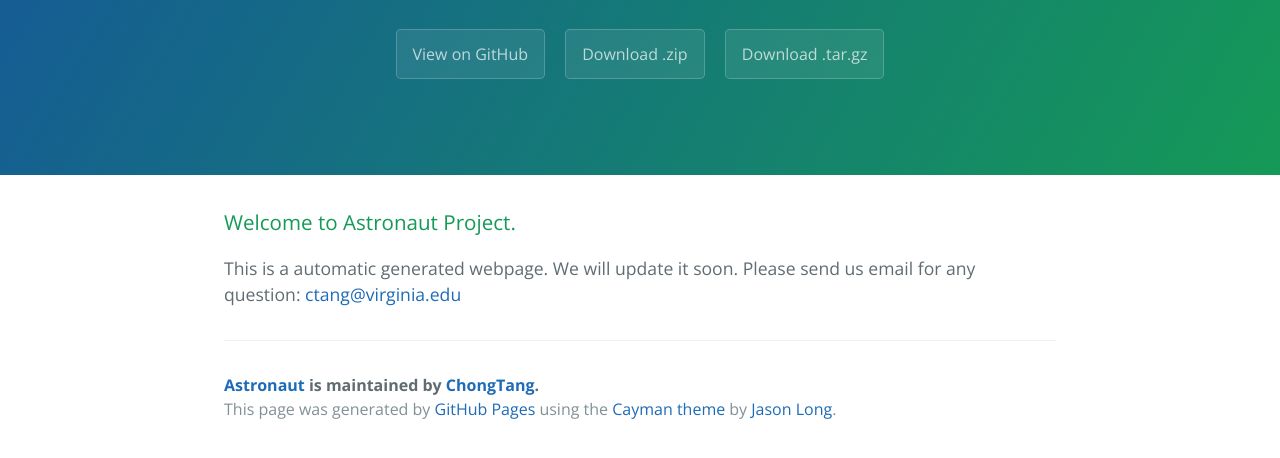
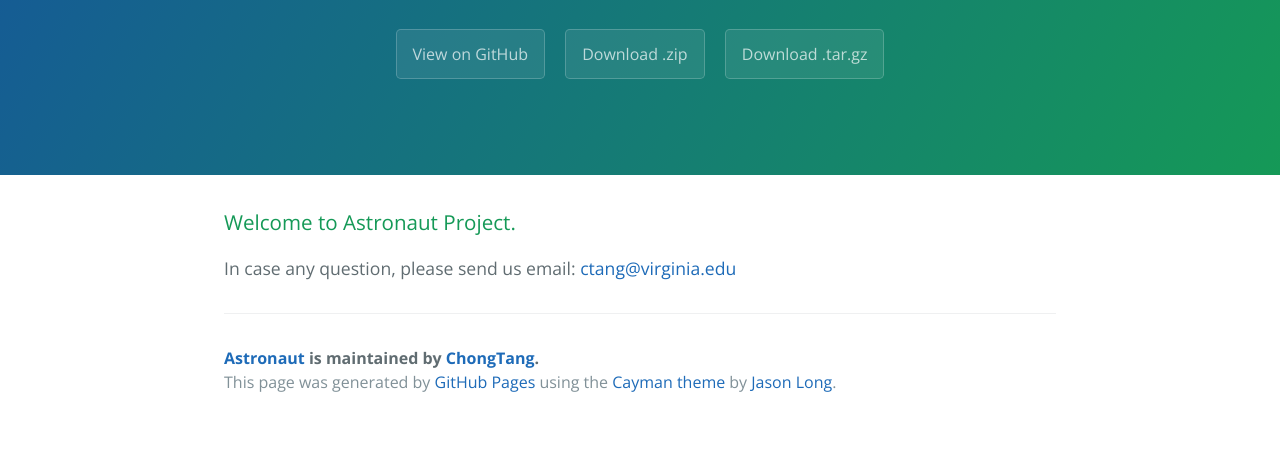
Before and after one commit to ChongTang/Astronaut, a plain HTML site: page index.html in a window 1280 px wide. Shown: the part 208-666 px from the top of the page. Drawn offline with nearby package versions, Linux system fonts and the light colour scheme.

Commit message:
Update index.html

```diff
--- a/index.html
+++ b/index.html
@@ -22,8 +22,7 @@
       <h3>
 <a id="welcome-to-astronaut-project" class="anchor" href="#welcome-to-astronaut-project" aria-hidden="true"><span aria-hidden="true" class="octicon octicon-link"></span></a>Welcome to Astronaut Project.</h3>
 
-<p>This is a automatic generated webpage. We will update it soon.
-Please send us email for any question: <a href="mailto:ctang@virginia.edu">ctang@virginia.edu</a></p>
+<p>In case any question, please send us email: <a href="mailto:ctang@virginia.edu">ctang@virginia.edu</a></p>
 
       <footer class="site-footer">
         <span class="site-footer-owner"><a href="https://github.com/ChongTang/Astronaut">Astronaut</a> is maintained by <a href="https://github.com/ChongTang">ChongTang</a>.</span>
```
